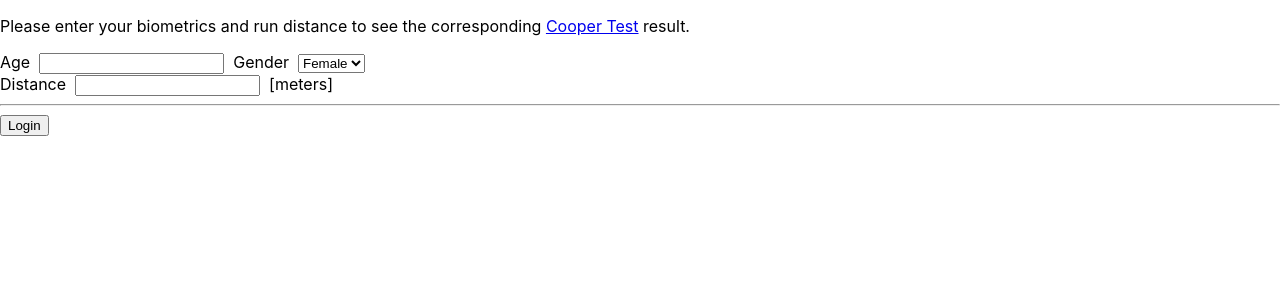
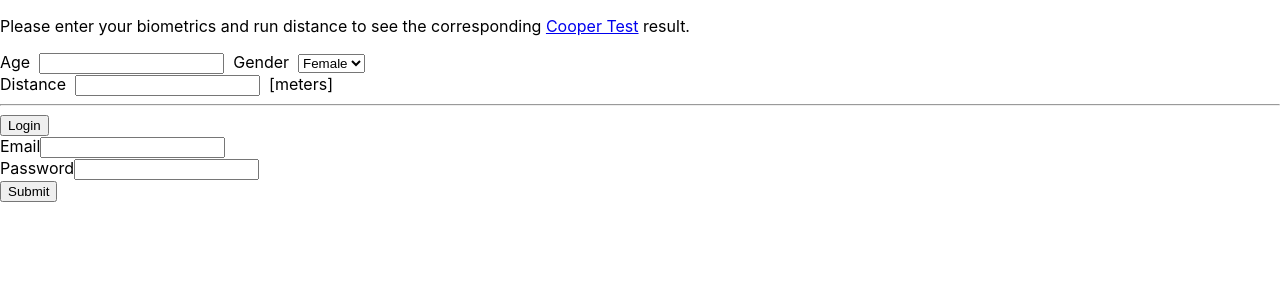
Before and after one commit to CA-ma/cooper_front_end, a React (Create React App) app: page / in a window 1280 px wide. Shown: the top 300 px of the page. Built offline with nearby package versions, Linux system fonts and the light colour scheme.

Commit message:
Adds LoginForm component to App in App.js, removes render() and adds default export to LoginForm.js

```diff
--- a/src/App.js
+++ b/src/App.js
@@ -1,6 +1,8 @@
 import React, { Component } from "react";
+
 import DisplayCooperResult from "./components/DisplayCooperResult";
 import InputFields from "./components/InputFields";
+import LoginForm from "./components/LoginForm";
 
 class App extends Component {
   constructor() {
@@ -26,6 +28,7 @@ class App extends Component {
 
         <hr></hr>
         <button id="login">Login</button>
+        <LoginForm />
       </div>
     )
   }
--- a/src/components/LoginForm.js
+++ b/src/components/LoginForm.js
@@ -1,7 +1,6 @@
 import React from 'react';
 
 const LoginForm = () => {
-  render() {
   return (
     <form id="login-form">
       <div>
@@ -13,8 +12,9 @@ const LoginForm = () => {
         <label>Password</label>
         <input id="password" />
       </div>
-        <button id="submit"></button>
+      <button id="submit">Submit</button>
     </form>
   )
 }
-}
+
+export default LoginForm
```
Lines whose indentation alone changed are shown as unchanged.
